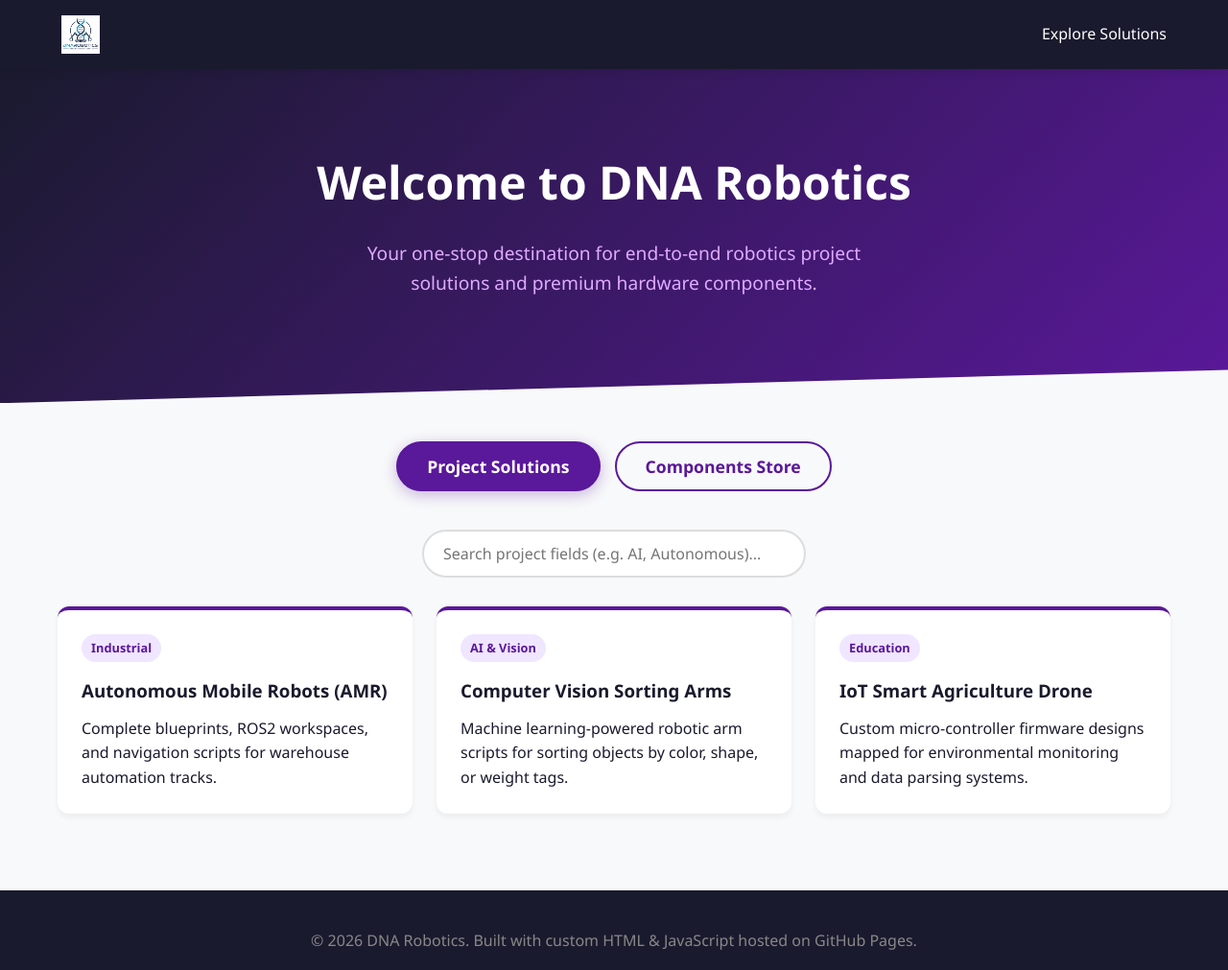
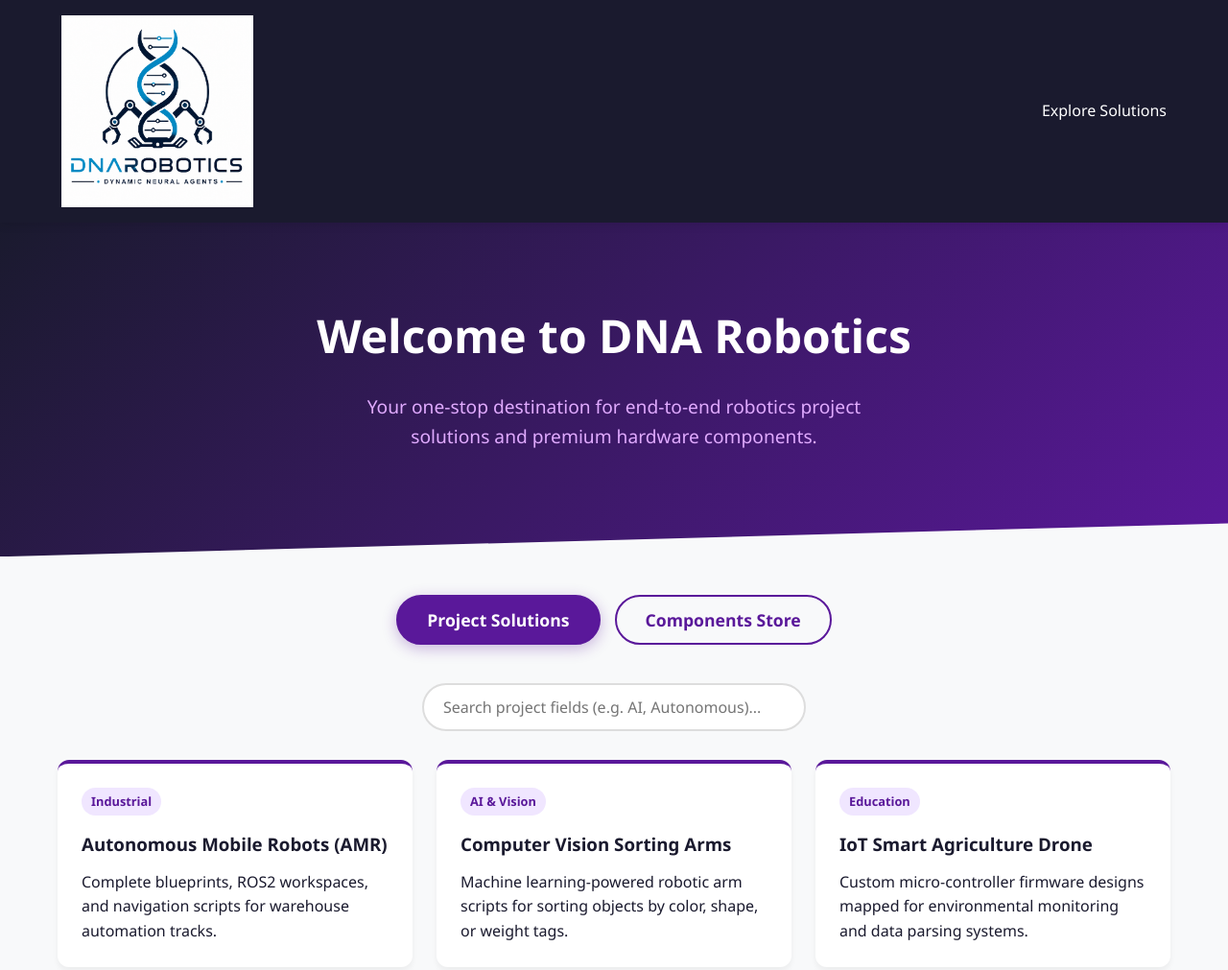
Before and after one commit to NirajKumarRanjan/my-robotics-site, a plain HTML site: page index.html in a window 1280 px wide. Shown: the top 1011 px of the page at 96% size. Drawn offline with Linux system fonts and the light colour scheme.

Commit message:
Increase logo height in header section

```diff
--- a/index.html
+++ b/index.html
@@ -197,7 +197,7 @@
     <!-- LAYER 1: Introduction & Brand Positioning -->
     <header>
         <div class="logo">
-            <img src="logo.png" alt="DNA Robotics Logo" style="height: 40px; width: auto; object-fit: contain; vertical-align: middle;">
+            <img src="logo.png" alt="DNA Robotics Logo" style="height: 200px; width: auto; object-fit: contain; vertical-align: middle;">
         </div>
         <nav>
             <a href="#explore">Explore Solutions</a>
```
